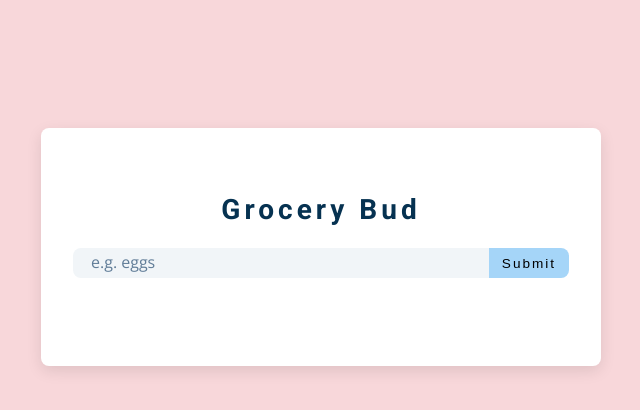
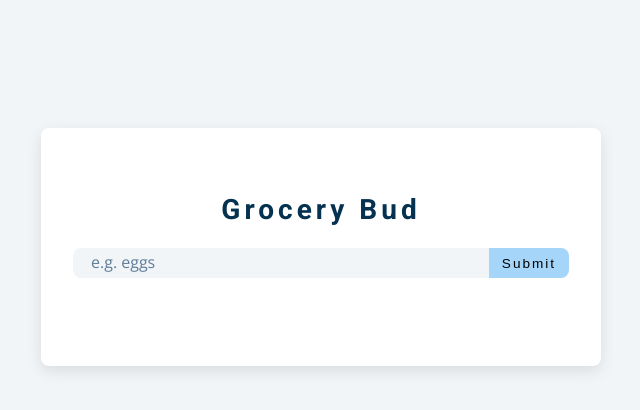
Before and after one commit to rghirri/grocery_bud, a plain HTML site: page index.html in a window 1280 px wide. Shown: the whole page, without its empty margins (319-959 px from the left). Drawn offline with nearby package versions, Linux system fonts and the light colour scheme.

Commit message:
body background return to original colour

```diff
--- a/styles.css
+++ b/styles.css
@@ -68,8 +68,8 @@ Global Styles
 }
 body {
   font-family: var(--ff-secondary);
-  /* background: var(--clr-grey-10); */
-  background: #f8d7da;
+  background: var(--clr-grey-10);
+  /* background: #f8d7da; */
   color: var(--clr-grey-1);
   line-height: 1.5;
   font-size: 0.875rem;
```
